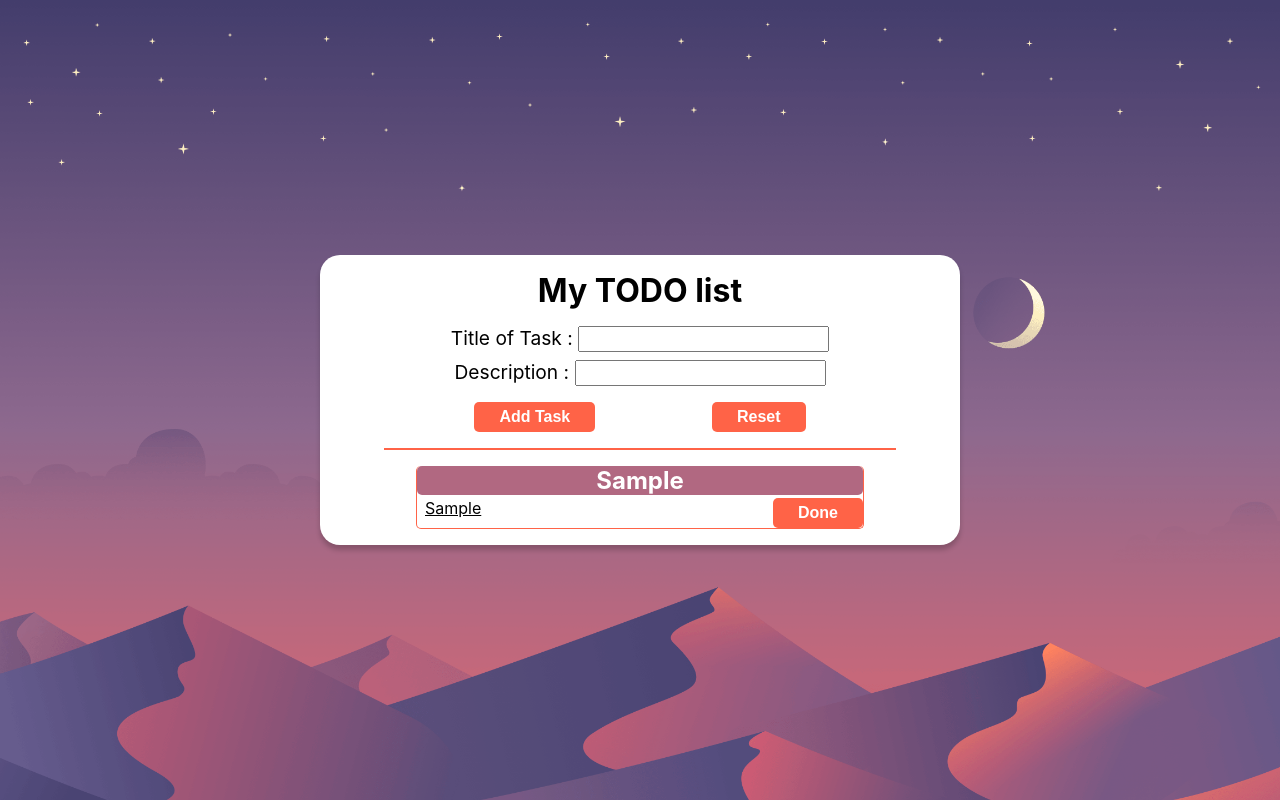
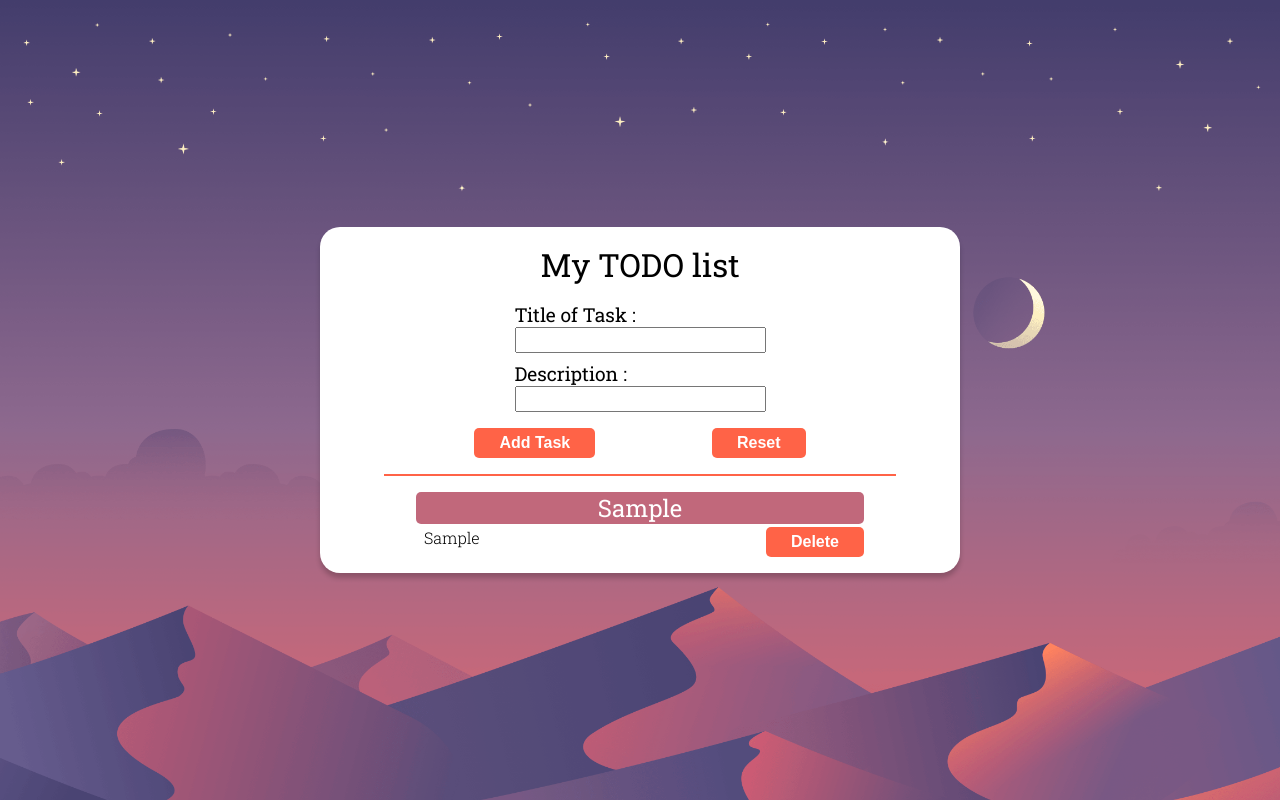
Before and after one commit to Dev-Kartik-Sharma/todo-app, a React (Create React App) app: page / in a window 1280 px wide. Both pictures are taken after typing "Sample", "Sample" into the empty fields and a click on the button "Add Task". Built offline with nearby package versions, Linux system fonts and the light colour scheme.

Commit message:
final-commit

```diff
--- a/src/components/Todo.jsx
+++ b/src/components/Todo.jsx
@@ -2,6 +2,7 @@ import React, { useState, useEffect } from 'react';
 import './todo.css';
 
 function ToDoApp() {
+
     const [tasks, setTasks] = useState([]);
     const [title, setTitle] = useState('');
     const [description, setDescription] = useState('');
@@ -73,7 +74,7 @@ function ToDoApp() {
                                     </p>
                                     <div class="single-button-container">
                                         <button onClick={() => handleDeleteTask(index)}>
-                                            Done
+                                            Delete
                                         </button>
                                     </div>
                                 </div>
--- a/src/components/todo.css
+++ b/src/components/todo.css
@@ -1,7 +1,6 @@
 .app-container {
     display: flex;
     flex-direction: column;
-    justify-content: center;
     align-items: center;
     padding: 1rem 0;
     width: 50%;
@@ -17,12 +16,13 @@
 .app-container:hover {
     box-shadow: 0 8px 8px 0 rgba(0,0,0,0.5);
 }
-@media only screen and (max-width: 600px) {
+@media only screen and (max-width: 800px) {
     .app-container {
         width: 80%;
     }
 }
-.heading {
+.heading h1 {
+    font-weight: 500;
     text-align: center;
 }
 .input-container {
@@ -32,11 +32,15 @@
     align-items: center;
     gap: 0.5rem;
 }
-.input-container label {
+.input-container div {
+    display: flex;
+    flex-direction: column;
+}
+.input-container label, input {
     font-size: 1.2rem;
 }
 .input-container input {
-    font-size: 1.2rem;
+    font-weight: 300;
 }
 .buttons-container {
     display: flex;
@@ -74,14 +78,14 @@ button:hover {
     flex-direction: column;
     gap: 0.2rem;
     justify-content: space-between;
-    border: 1px solid tomato;
-    border-top: none;
+    /* border-bottom: 1px solid tomato; */
     border-radius: 5px;
 }
 .task-heading h2 {
     text-align: center;
-    background-color: #b16881;
+    background-color: #c1687b;
     color: white;
+    font-weight: 500;
     border-radius: 5px;
 }
 .task-details {
@@ -92,7 +96,7 @@ button:hover {
 }
 .task-details p {
     padding: 0 0.5rem;
-    text-decoration: underline;
+    font-weight: 300;
 }
 .single-button-container {
     align-self: end;
--- a/src/index.css
+++ b/src/index.css
@@ -1,8 +1,9 @@
+@import url('https://fonts.googleapis.com/css2?family=Roboto+Slab:wght@100;300;400;600&display=swap');
+
 body {
   margin: 0;
-  font-family: -apple-system, BlinkMacSystemFont, 'Segoe UI', 'Roboto', 'Oxygen',
-    'Ubuntu', 'Cantarell', 'Fira Sans', 'Droid Sans', 'Helvetica Neue',
-    sans-serif;
+  font-family: 'roboto slab', -apple-system, BlinkMacSystemFont, 'Segoe UI', 'Roboto', 'Oxygen',
+    'Ubuntu', 'Cantarell', 'Fira Sans', 'Droid Sans', 'Helvetica Neue', sans-serif;
   -webkit-font-smoothing: antialiased;
   -moz-osx-font-smoothing: grayscale;
   background: url(../public/Assets/background.png);
```
